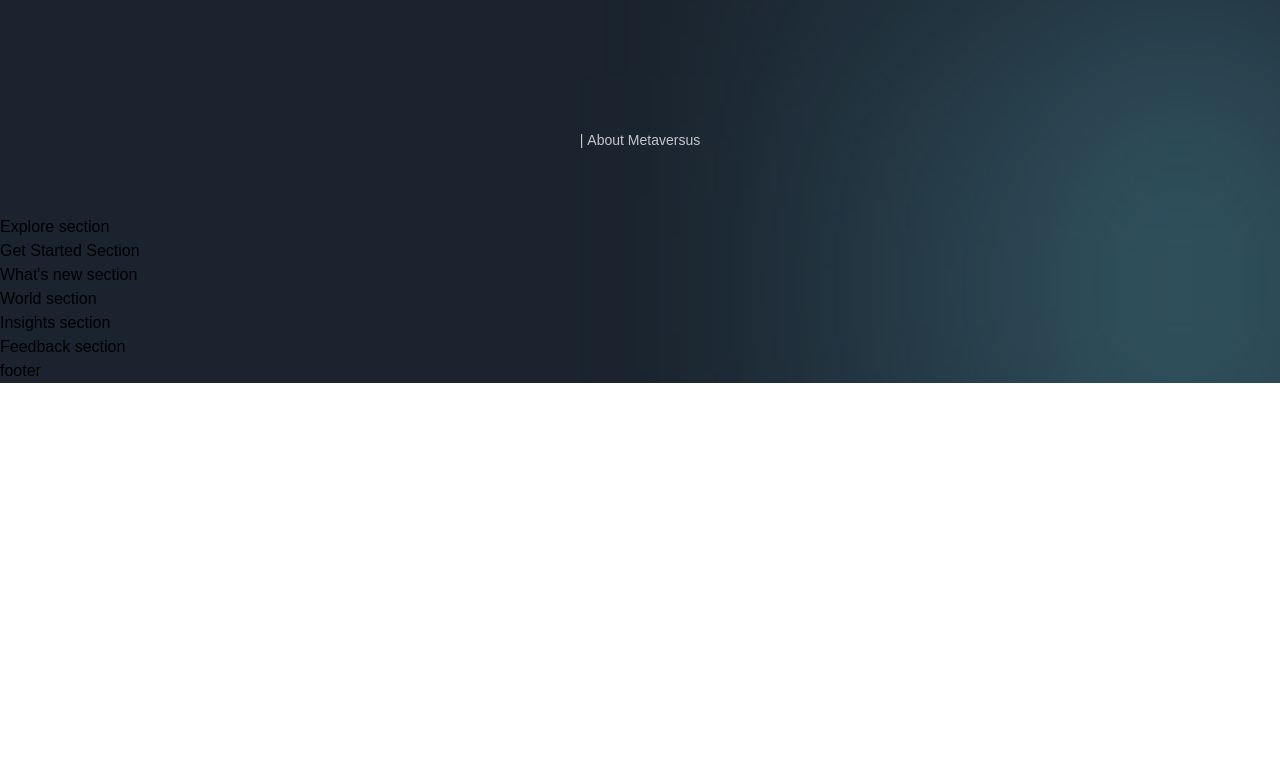
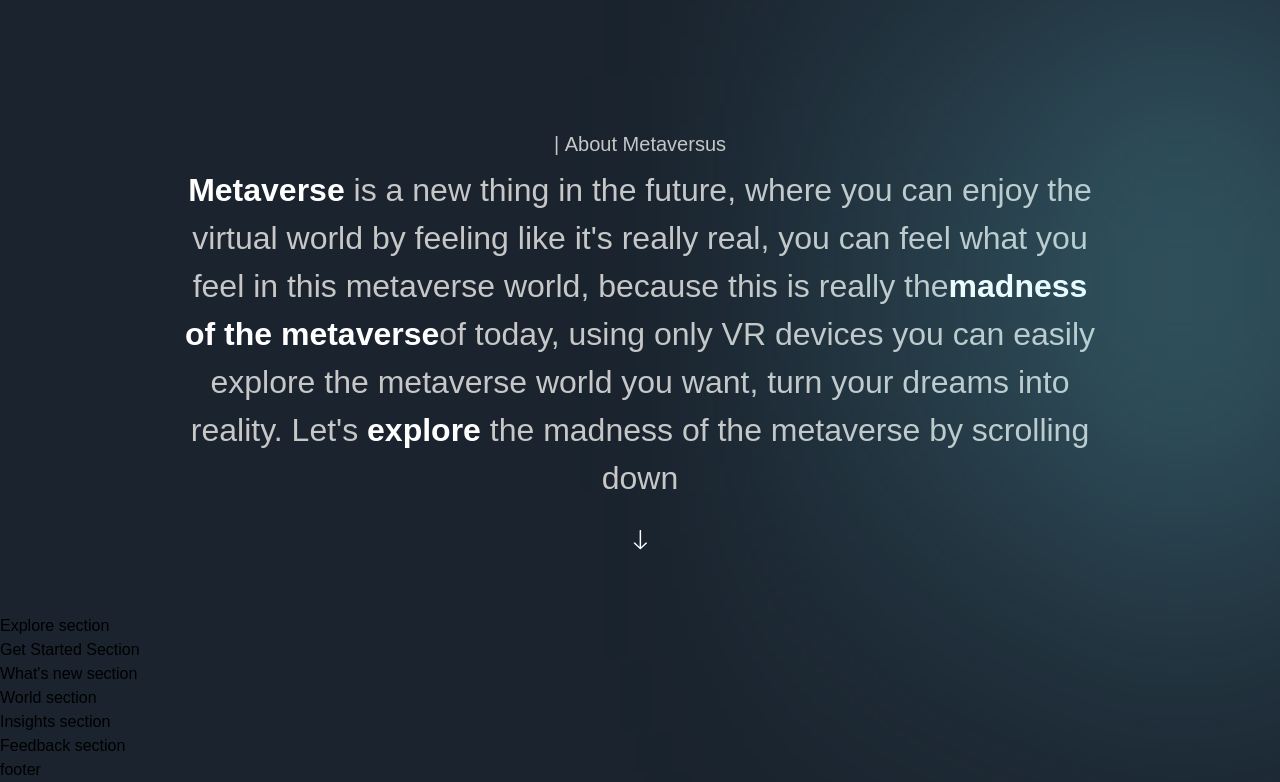
Before and after one commit to Raijin1302/metaversus-jsm, a Next.js app: page / in a window 1280 px wide. Shown: the part 1038-1820 px from the top of the page. Before the commit the page ends 1421 px from the top, so only its background shows below. Built offline with nearby package versions, Linux system fonts and the light colour scheme; a web font is replaced by a local one.

Commit message:
:green_circle: done About component

```diff
--- a/components/CustomTexts.jsx
+++ b/components/CustomTexts.jsx
@@ -4,7 +4,7 @@ import { motion } from "framer-motion";
 export const TypingText = ({ title, textStyles }) => (
   <motion.p
     variants={textContainer}
-    className={`font-normal text-[14px] text-secondary-white ${textStyles}`}
+    className={`font-normal text-xl text-secondary-white ${textStyles}`}
   >
     {Array.from(title).map((letter, index) => (
       <motion.span variants={textVariant2} key={index}>
--- a/sections/About.jsx
+++ b/sections/About.jsx
@@ -16,6 +16,28 @@ const About = () => (
       className={`${styles.interWidth} mx-auto ${styles.flexCenter} flex-col`}
     >
       <TypingText title="| About Metaversus" textStyles="text-center" />
+      <motion.p
+        variants={fadeIn("up", "tween", 0.1, 1)}
+        className="mt-2 font-normal sm:text-[32px] text-[20px] text-center text-secondary-white"
+      >
+        <span className="font-extrabold text-white">Metaverse </span>
+        is a new thing in the future, where you can enjoy the virtual world by
+        feeling like it's really real, you can feel what you feel in this
+        metaverse world, because this is really the
+        <span className="font-extrabold text-white">
+          madness of the metaverse
+        </span>
+        of today, using only VR devices you can easily explore the metaverse
+        world you want, turn your dreams into reality. Let's
+        <span className="font-extrabold text-white"> explore </span> the madness
+        of the metaverse by scrolling down
+      </motion.p>
+      <motion.img
+        variants={fadeIn("up", "tween", 0.3, 1)}
+        src="/arrow-down.svg"
+        alt="arrow-down"
+        className="w-5 h-5 object-contain mt-7"
+      />
     </motion.div>
   </section>
 );
```
